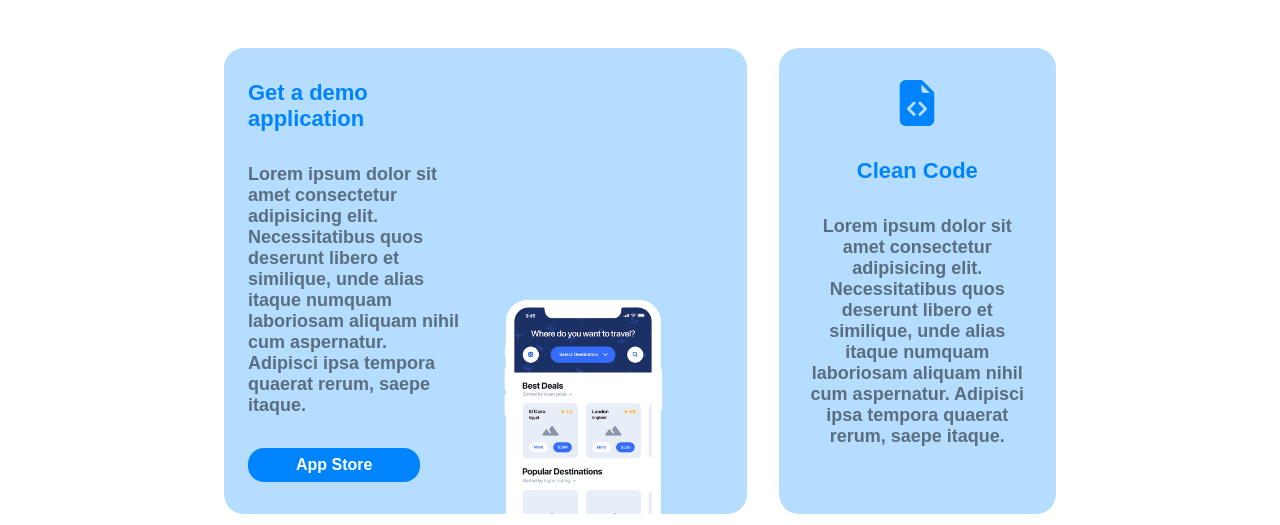
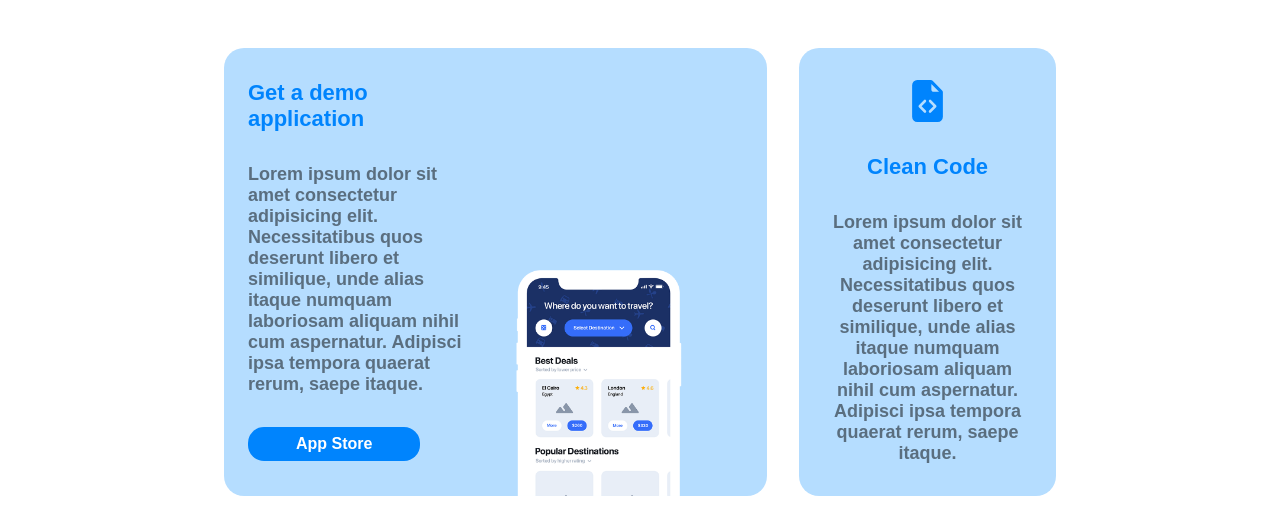
Before and after one commit to AntonioNicolaci/htmlcss-responsive-layout, a plain HTML site: page index.html in a window 1280 px wide. Shown: the part 72-597 px from the top of the page. Drawn offline with nearby package versions, Linux system fonts and the light colour scheme.

Commit message:
fix width tabella-card-grande

```diff
--- a/assets/style.css
+++ b/assets/style.css
@@ -113,8 +113,7 @@ main:nth-child(odd){
 #tabella-card-grande{
     display: flex;
     flex-direction: row;
-
-    width: calc(100% / 3 * 2 - 2em);
+    width: calc(100% / 3 * 2 + 2em);
 }
 #tabella-card-grande .tabella-scritte{
     align-items: start;
```
